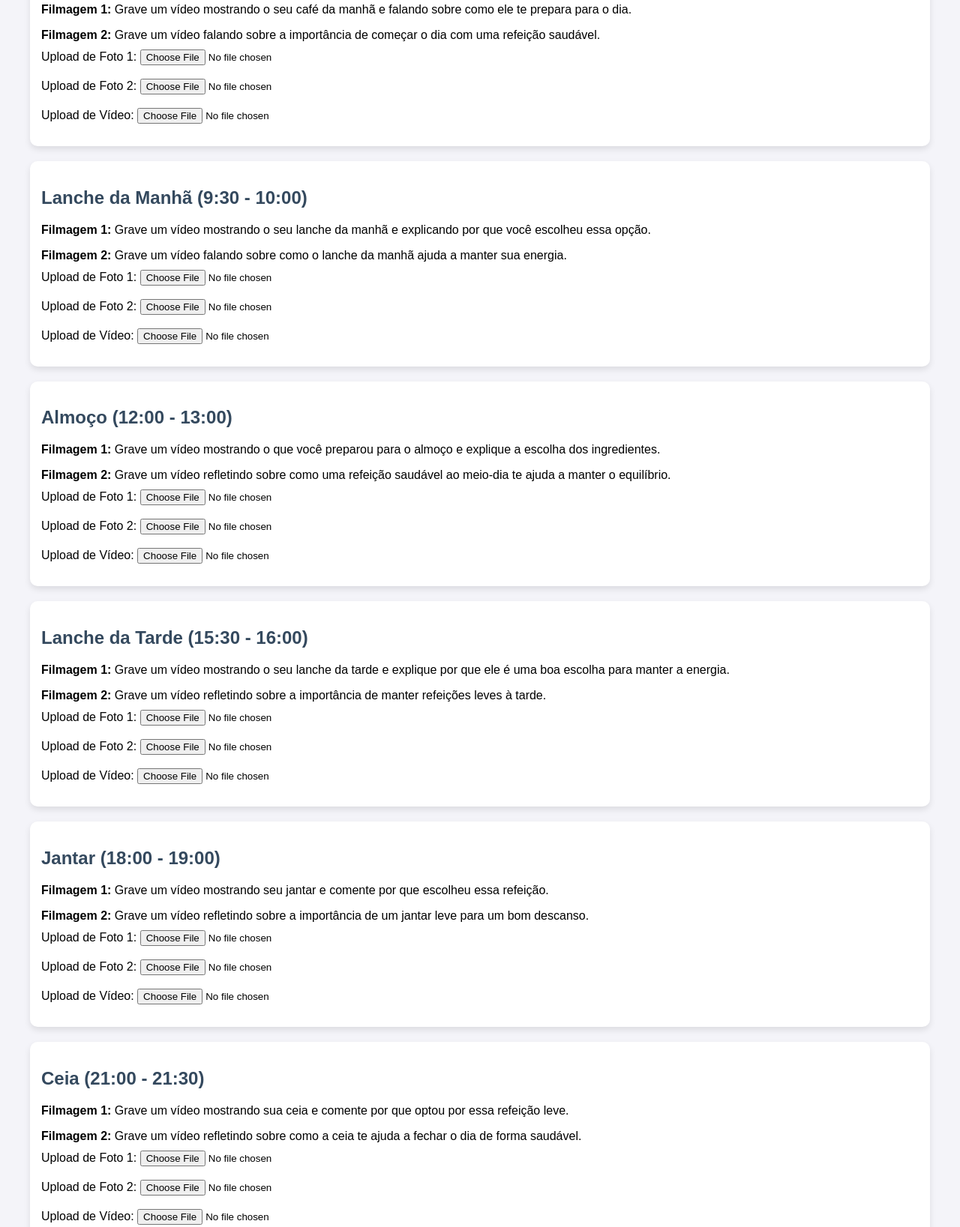
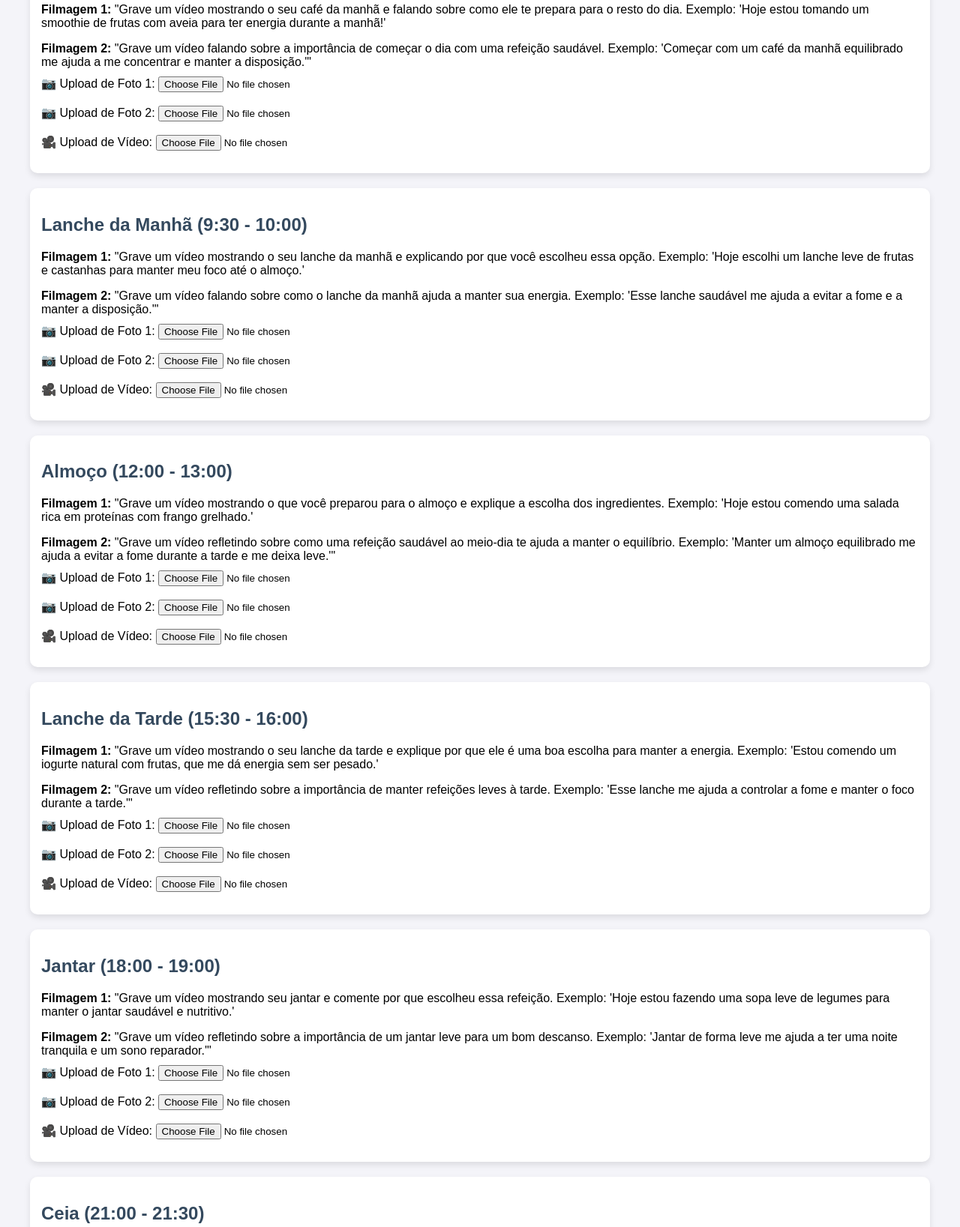
Before and after one commit to inovaceg/Kellen-Cristina-Est-tica, a plain HTML site: page index.html in a window 1280 px wide. Shown: the part 251-1888 px from the top of the page at 75% size. Drawn offline with Linux system fonts and the light colour scheme.

Commit message:
Update index.html

```diff
--- a/index.html
+++ b/index.html
@@ -55,17 +55,17 @@
     <!-- Café da Manhã Block -->
     <div class="mission-block">
         <h2>Café da Manhã (7:00 - 7:30)</h2>
-        <p><strong>Filmagem 1:</strong> Grave um vídeo mostrando o seu café da manhã e falando sobre como ele te prepara para o dia.</p>
-        <p><strong>Filmagem 2:</strong> Grave um vídeo falando sobre a importância de começar o dia com uma refeição saudável.</p>
+        <p><strong>Filmagem 1:</strong> "Grave um vídeo mostrando o seu café da manhã e falando sobre como ele te prepara para o resto do dia. Exemplo: 'Hoje estou tomando um smoothie de frutas com aveia para ter energia durante a manhã!'</p>
+        <p><strong>Filmagem 2:</strong> "Grave um vídeo falando sobre a importância de começar o dia com uma refeição saudável. Exemplo: 'Começar com um café da manhã equilibrado me ajuda a me concentrar e manter a disposição.'"</p>
 
         <div class="upload-section">
-            <label for="breakfast-photo1">Upload de Foto 1:</label>
+            <label for="breakfast-photo1">📷 Upload de Foto 1:</label>
             <input type="file" id="breakfast-photo1" name="breakfast-photo1" accept="image/*"><br><br>
 
-            <label for="breakfast-photo2">Upload de Foto 2:</label>
+            <label for="breakfast-photo2">📷 Upload de Foto 2:</label>
             <input type="file" id="breakfast-photo2" name="breakfast-photo2" accept="image/*"><br><br>
 
-            <label for="breakfast-video">Upload de Vídeo:</label>
+            <label for="breakfast-video">🎥 Upload de Vídeo:</label>
             <input type="file" id="breakfast-video" name="breakfast-video" accept="video/*">
         </div>
     </div>
@@ -73,17 +73,17 @@
     <!-- Lanche da Manhã Block -->
     <div class="mission-block">
         <h2>Lanche da Manhã (9:30 - 10:00)</h2>
-        <p><strong>Filmagem 1:</strong> Grave um vídeo mostrando o seu lanche da manhã e explicando por que você escolheu essa opção.</p>
-        <p><strong>Filmagem 2:</strong> Grave um vídeo falando sobre como o lanche da manhã ajuda a manter sua energia.</p>
+        <p><strong>Filmagem 1:</strong> "Grave um vídeo mostrando o seu lanche da manhã e explicando por que você escolheu essa opção. Exemplo: 'Hoje escolhi um lanche leve de frutas e castanhas para manter meu foco até o almoço.'</p>
+        <p><strong>Filmagem 2:</strong> "Grave um vídeo falando sobre como o lanche da manhã ajuda a manter sua energia. Exemplo: 'Esse lanche saudável me ajuda a evitar a fome e a manter a disposição.'"</p>
 
         <div class="upload-section">
-            <label for="morning-snack-photo1">Upload de Foto 1:</label>
+            <label for="morning-snack-photo1">📷 Upload de Foto 1:</label>
             <input type="file" id="morning-snack-photo1" name="morning-snack-photo1" accept="image/*"><br><br>
 
-            <label for="morning-snack-photo2">Upload de Foto 2:</label>
+            <label for="morning-snack-photo2">📷 Upload de Foto 2:</label>
             <input type="file" id="morning-snack-photo2" name="morning-snack-photo2" accept="image/*"><br><br>
 
-            <label for="morning-snack-video">Upload de Vídeo:</label>
+            <label for="morning-snack-video">🎥 Upload de Vídeo:</label>
             <input type="file" id="morning-snack-video" name="morning-snack-video" accept="video/*">
         </div>
     </div>
@@ -91,17 +91,17 @@
     <!-- Almoço Block -->
     <div class="mission-block">
         <h2>Almoço (12:00 - 13:00)</h2>
-        <p><strong>Filmagem 1:</strong> Grave um vídeo mostrando o que você preparou para o almoço e explique a escolha dos ingredientes.</p>
-        <p><strong>Filmagem 2:</strong> Grave um vídeo refletindo sobre como uma refeição saudável ao meio-dia te ajuda a manter o equilíbrio.</p>
+        <p><strong>Filmagem 1:</strong> "Grave um vídeo mostrando o que você preparou para o almoço e explique a escolha dos ingredientes. Exemplo: 'Hoje estou comendo uma salada rica em proteínas com frango grelhado.'</p>
+        <p><strong>Filmagem 2:</strong> "Grave um vídeo refletindo sobre como uma refeição saudável ao meio-dia te ajuda a manter o equilíbrio. Exemplo: 'Manter um almoço equilibrado me ajuda a evitar a fome durante a tarde e me deixa leve.'"</p>
 
         <div class="upload-section">
-            <label for="lunch-photo1">Upload de Foto 1:</label>
+            <label for="lunch-photo1">📷 Upload de Foto 1:</label>
             <input type="file" id="lunch-photo1" name="lunch-photo1" accept="image/*"><br><br>
 
-            <label for="lunch-photo2">Upload de Foto 2:</label>
+            <label for="lunch-photo2">📷 Upload de Foto 2:</label>
             <input type="file" id="lunch-photo2" name="lunch-photo2" accept="image/*"><br><br>
 
-            <label for="lunch-video">Upload de Vídeo:</label>
+            <label for="lunch-video">🎥 Upload de Vídeo:</label>
             <input type="file" id="lunch-video" name="lunch-video" accept="video/*">
         </div>
     </div>
@@ -109,17 +109,17 @@
     <!-- Lanche da Tarde Block -->
     <div class="mission-block">
         <h2>Lanche da Tarde (15:30 - 16:00)</h2>
-        <p><strong>Filmagem 1:</strong> Grave um vídeo mostrando o seu lanche da tarde e explique por que ele é uma boa escolha para manter a energia.</p>
-        <p><strong>Filmagem 2:</strong> Grave um vídeo refletindo sobre a importância de manter refeições leves à tarde.</p>
+        <p><strong>Filmagem 1:</strong> "Grave um vídeo mostrando o seu lanche da tarde e explique por que ele é uma boa escolha para manter a energia. Exemplo: 'Estou comendo um iogurte natural com frutas, que me dá energia sem ser pesado.'</p>
+        <p><strong>Filmagem 2:</strong> "Grave um vídeo refletindo sobre a importância de manter refeições leves à tarde. Exemplo: 'Esse lanche me ajuda a controlar a fome e manter o foco durante a tarde.'"</p>
 
         <div class="upload-section">
-            <label for="afternoon-snack-photo1">Upload de Foto 1:</label>
+            <label for="afternoon-snack-photo1">📷 Upload de Foto 1:</label>
             <input type="file" id="afternoon-snack-photo1" name="afternoon-snack-photo1" accept="image/*"><br><br>
 
-            <label for="afternoon-snack-photo2">Upload de Foto 2:</label>
+            <label for="afternoon-snack-photo2">📷 Upload de Foto 2:</label>
             <input type="file" id="afternoon-snack-photo2" name="afternoon-snack-photo2" accept="image/*"><br><br>
 
-            <label for="afternoon-snack-video">Upload de Vídeo:</label>
+            <label for="afternoon-snack-video">🎥 Upload de Vídeo:</label>
             <input type="file" id="afternoon-snack-video" name="afternoon-snack-video" accept="video/*">
         </div>
     </div>
@@ -127,17 +127,17 @@
     <!-- Jantar Block -->
     <div class="mission-block">
         <h2>Jantar (18:00 - 19:00)</h2>
-        <p><strong>Filmagem 1:</strong> Grave um vídeo mostrando seu jantar e comente por que escolheu essa refeição.</p>
-        <p><strong>Filmagem 2:</strong> Grave um vídeo refletindo sobre a importância de um jantar leve para um bom descanso.</p>
+        <p><strong>Filmagem 1:</strong> "Grave um vídeo mostrando seu jantar e comente por que escolheu essa refeição. Exemplo: 'Hoje estou fazendo uma sopa leve de legumes para manter o jantar saudável e nutritivo.'</p>
+        <p><strong>Filmagem 2:</strong> "Grave um vídeo refletindo sobre a importância de um jantar leve para um bom descanso. Exemplo: 'Jantar de forma leve me ajuda a ter uma noite tranquila e um sono reparador.'"</p>
 
         <div class="upload-section">
-            <label for="dinner-photo1">Upload de Foto 1:</label>
+            <label for="dinner-photo1">📷 Upload de Foto 1:</label>
             <input type="file" id="dinner-photo1" name="dinner-photo1" accept="image/*"><br><br>
 
-            <label for="dinner-photo2">Upload de Foto 2:</label>
+            <label for="dinner-photo2">📷 Upload de Foto 2:</label>
             <input type="file" id="dinner-photo2" name="dinner-photo2" accept="image/*"><br><br>
 
-            <label for="dinner-video">Upload de Vídeo:</label>
+            <label for="dinner-video">🎥 Upload de Vídeo:</label>
             <input type="file" id="dinner-video" name="dinner-video" accept="video/*">
         </div>
     </div>
@@ -145,23 +145,23 @@
     <!-- Ceia Block -->
     <div class="mission-block">
         <h2>Ceia (21:00 - 21:30)</h2>
-        <p><strong>Filmagem 1:</strong> Grave um vídeo mostrando sua ceia e comente por que optou por essa refeição leve.</p>
-        <p><strong>Filmagem 2:</strong> Grave um vídeo refletindo sobre como a ceia te ajuda a fechar o dia de forma saudável.</p>
+        <p><strong>Filmagem 1:</strong> "Grave um vídeo mostrando sua ceia e comente por que optou por essa refeição leve. Exemplo: 'Hoje estou tomando chá de camomila com uma fatia de pão integral para relaxar antes de dormir.'</p>
+        <p><strong>Filmagem 2:</strong> "Grave um vídeo refletindo sobre como a ceia te ajuda a fechar o dia de forma saudável. Exemplo: 'Comer uma ceia leve me ajuda a descansar melhor e acordar disposto(a) no dia seguinte.'"</p>
 
         <div class="upload-section">
-            <label for="supper-photo1">Upload de Foto 1:</label>
+            <label for="supper-photo1">📷 Upload de Foto 1:</label>
             <input type="file" id="supper-photo1" name="supper-photo1" accept="image/*"><br><br>
 
-            <label for="supper-photo2">Upload de Foto 2:</label>
+            <label for="supper-photo2">📷 Upload de Foto 2:</label>
             <input type="file" id="supper-photo2" name="supper-photo2" accept="image/*"><br><br>
 
-            <label for="supper-video">Upload de Vídeo:</label>
+            <label for="supper-video">🎥 Upload de Vídeo:</label>
             <input type="file" id="supper-video" name="supper-video" accept="video/*">
         </div>
     </div>
 
     <!-- Submit Button -->
-    <button class="submit-button">Enviar Missão do Dia</button>
+    <button class="submit-button">🔘 Enviar Missão do Dia</button>
 
 </body>
 </html>
```
